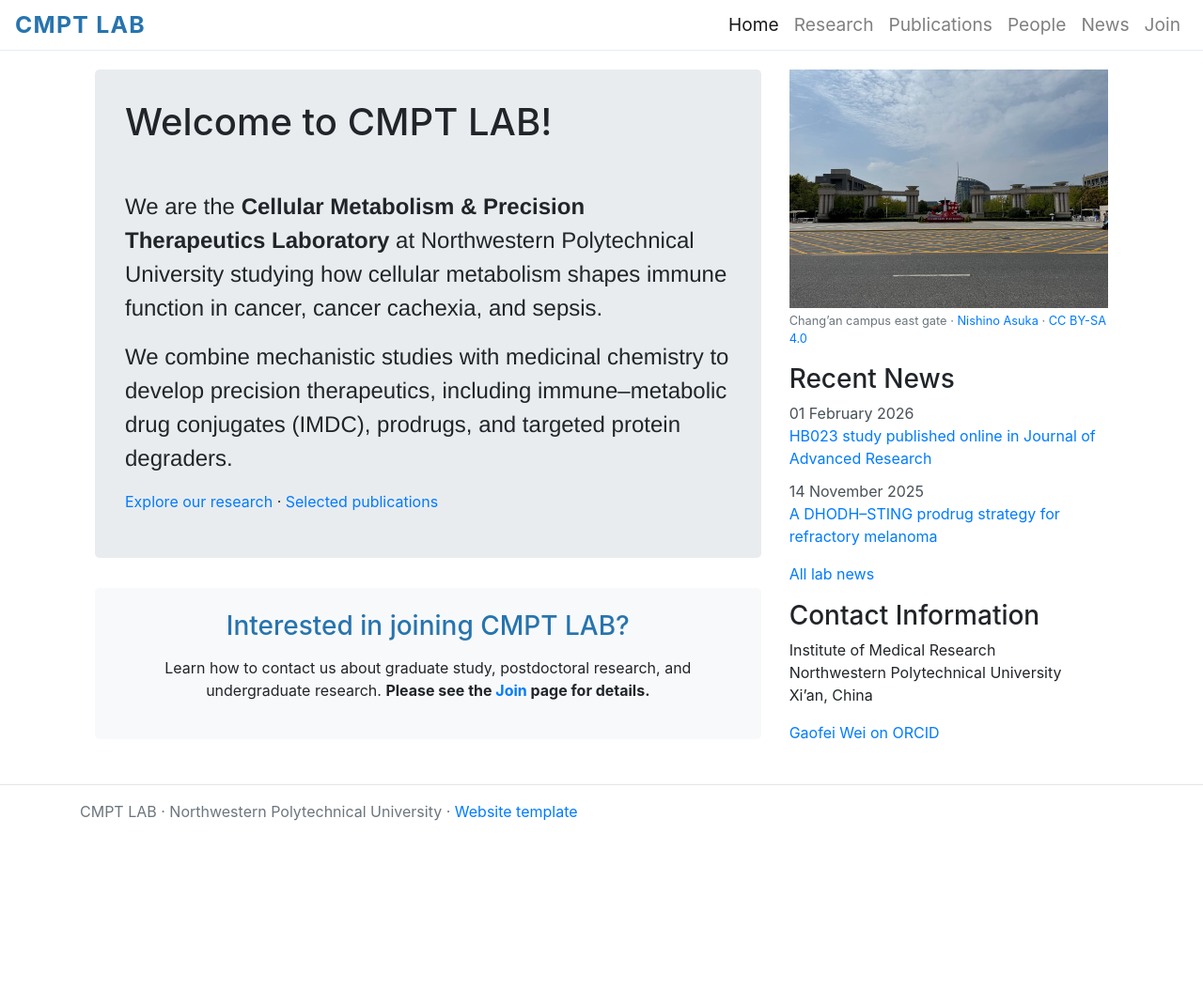
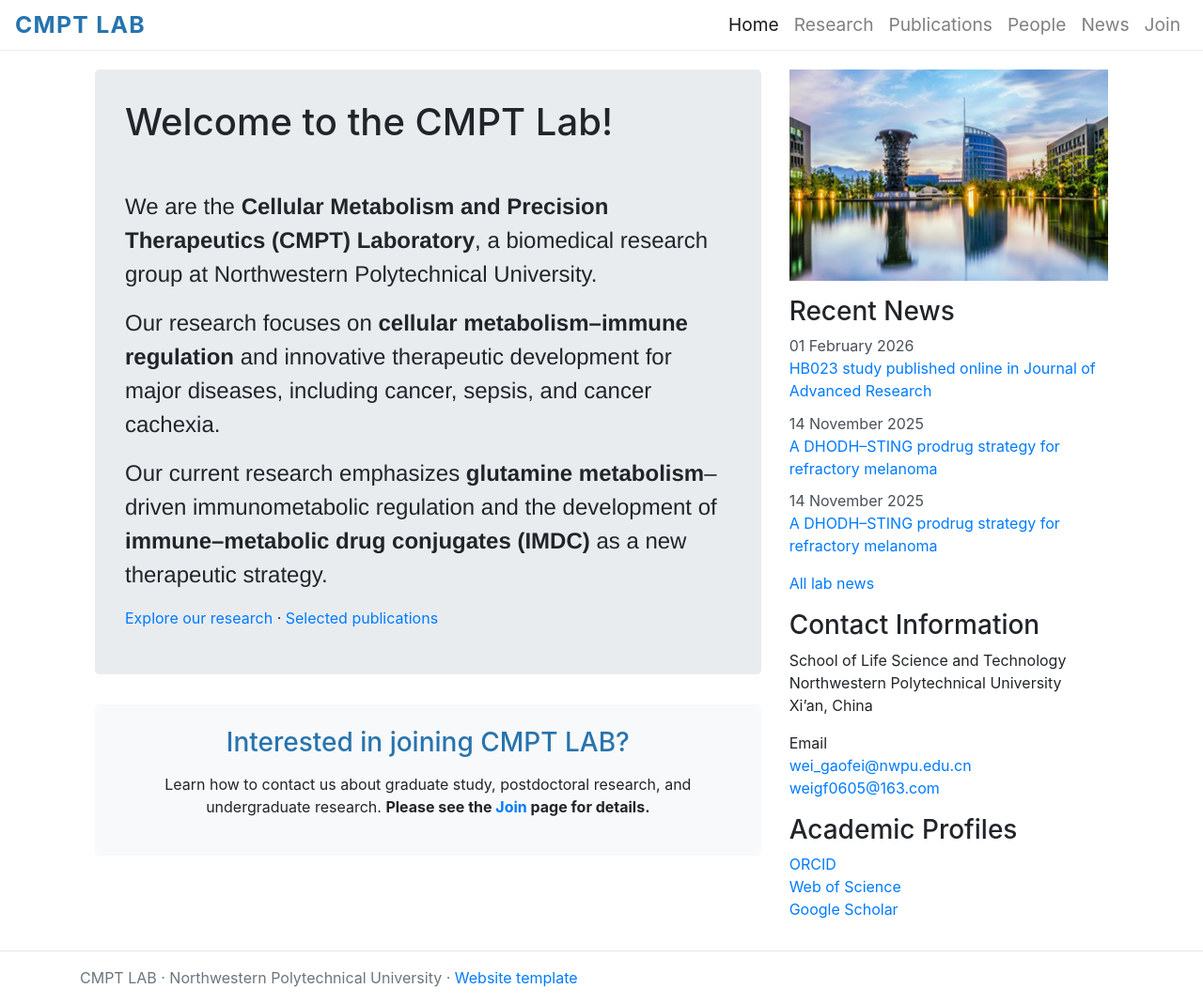
Before and after one commit to cmptlab/cmptlab.github.io, a Jekyll site: the page built from index.md, in a window 1280 px wide. Shown: the whole page at 94% size. Built offline with Jekyll 4.4.1, drawn with Linux system fonts in a browser that asks for light colours; before the commit the page ends 900 px from its top, so only the background shows below that.

Commit message:
Refine CMPT LAB homepage

```diff
--- a/_includes/contact_sidebar.html
+++ b/_includes/contact_sidebar.html
@@ -1,5 +1,16 @@
 <section class="mb-3" aria-labelledby="contact">
   <h2 class="h3" id="contact">Contact Information</h2>
-  <p>Institute of Medical Research<br>Northwestern Polytechnical University<br>Xi’an, China</p>
-  <p><a href="https://orcid.org/0000-0001-7180-7176">Gaofei Wei on ORCID</a></p>
+  <p>School of Life Science and Technology<br>Northwestern Polytechnical University<br>Xi’an, China</p>
+  <p>Email<br>
+    <a href="mailto:wei_gaofei@nwpu.edu.cn">wei_gaofei@nwpu.edu.cn</a><br>
+    <a href="mailto:weigf0605@163.com">weigf0605@163.com</a>
+  </p>
 </section>
+<section class="mb-3" aria-labelledby="academic-profiles">
+  <h2 class="h3" id="academic-profiles">Academic Profiles</h2>
+  <ul class="list-unstyled">
+    <li><a href="https://orcid.org/0000-0001-7180-7176">ORCID</a></li>
+    <li><a href="https://webofscience.clarivate.cn/wos/author/record/28605">Web of Science</a></li>
+    <li><a href="https://scholar.google.com/citations?hl=en&amp;user=eU9mCjQAAAAJ">Google Scholar</a></li>
+  </ul>
+</section>
--- a/_includes/recent_news.html
+++ b/_includes/recent_news.html
@@ -1,7 +1,13 @@
 <section class="cmpt-news mb-3" aria-labelledby="recent-news">
   <h2 class="h3" id="recent-news">Recent News</h2>
   <ul class="list-unstyled">
-    {% for post in site.posts limit:3 %}
+    {% assign recent_posts = site.posts %}
+    {% comment %}Temporarily repeat the second item until a third post is published.{% endcomment %}
+    {% if recent_posts.size == 2 %}
+      {% assign repeated_post = recent_posts | slice: 1, 1 %}
+      {% assign recent_posts = recent_posts | concat: repeated_post %}
+    {% endif %}
+    {% for post in recent_posts limit:3 %}
     <li><time datetime="{{ post.date | date_to_xmlschema }}">{{ post.date | date_to_long_string }}</time>
     <a href="{{ post.url | relative_url }}">{{ post.title | escape }}</a></li>
     {% endfor %}
--- a/_layouts/home.html
+++ b/_layouts/home.html
@@ -12,8 +12,7 @@
         </div>
         <div class="col">
             <figure class="campus-photo">
-                <img class="home-image-right mb-1" src="/static/img/npu-campus.jpg" alt="East gate of Northwestern Polytechnical University’s Chang’an campus" width="1280" height="960">
-                <figcaption class="small text-muted">Chang’an campus east gate · <a href="https://commons.wikimedia.org/wiki/File:Northwestern_Polytechnical_University_Chang%27an_Campus_Gate.jpg">Nishino Asuka</a> · <a href="https://creativecommons.org/licenses/by-sa/4.0/">CC BY-SA 4.0</a></figcaption>
+                <img class="home-image-right mb-1" src="{{ '/static/img/cmpt-campus.png' | relative_url }}" alt="Campus buildings reflected in a lake at dusk" width="730" height="484">
             </figure>
             {% include recent_news.html %}
             {% include contact_sidebar.html %}
--- a/index.md
+++ b/index.md
@@ -4,14 +4,17 @@ layout: home
 group: home
 ---
 
-# Welcome to CMPT LAB!
+# Welcome to the CMPT Lab!
 {: .display-5}
 <br>
 
 {: .welcomefont}
-We are the **Cellular Metabolism & Precision Therapeutics Laboratory** at Northwestern Polytechnical University studying how cellular metabolism shapes immune function in cancer, cancer cachexia, and sepsis.
+We are the **Cellular Metabolism and Precision Therapeutics (CMPT) Laboratory**, a biomedical research group at Northwestern Polytechnical University.
 
 {: .welcomefont}
-We combine mechanistic studies with medicinal chemistry to develop precision therapeutics, including immune–metabolic drug conjugates (IMDC), prodrugs, and targeted protein degraders.
+Our research focuses on **cellular metabolism–immune regulation** and innovative therapeutic development for major diseases, including cancer, sepsis, and cancer cachexia.
+
+{: .welcomefont}
+Our current research emphasizes **glutamine metabolism**–driven immunometabolic regulation and the development of **immune–metabolic drug conjugates (IMDC)** as a new therapeutic strategy.
 
 [Explore our research](/research/) · [Selected publications](/publications/)
```
Also changed, not shown: static/img/cmpt-campus.png (added).
